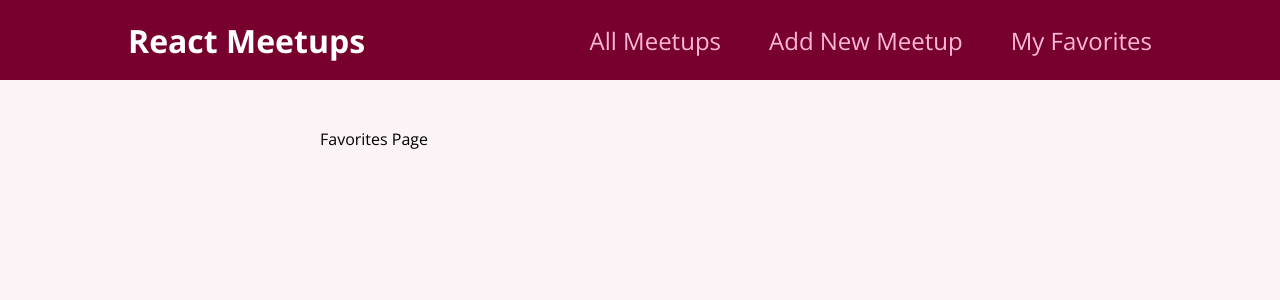
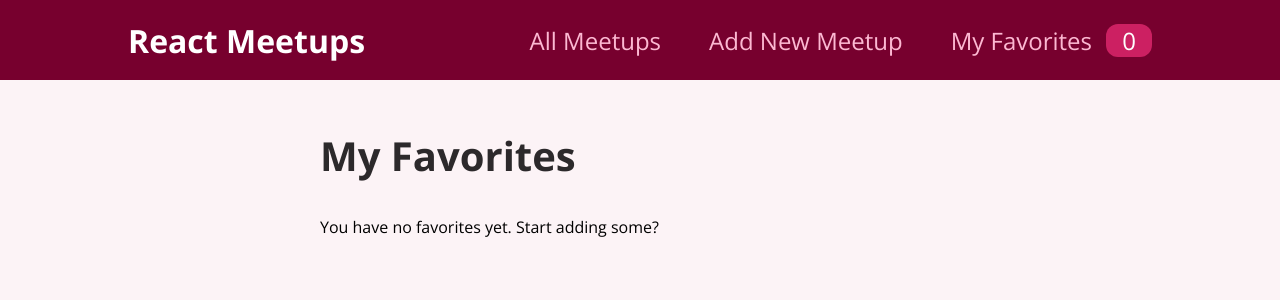
Before and after one commit to anaysoul/react-review, a React (Create React App) app: page /favorites in a window 1280 px wide. Shown: the top 300 px of the page. Built offline with nearby package versions, Linux system fonts and the light colour scheme.

Commit message:
more context usage

```diff
--- a/src/components/layout/MainNavigation.js
+++ b/src/components/layout/MainNavigation.js
@@ -1,8 +1,11 @@
 import { Link } from 'react-router-dom';
+import { useContext } from 'react';
 
 import classes from './MainNavigation.module.css';
+import FavoriteContext from '../../store/favorite-context';
 
 function MainNavigation() {
+  const favoritesCtx = useContext(FavoriteContext);
   return (
     <header className={classes.header}>
       <div className={classes.logo}>React Meetups</div>
@@ -15,7 +18,12 @@
             <Link to="/new-meetup">Add New Meetup</Link>
           </li>
           <li>
-            <Link to="/favorites">My Favorites</Link>
+            <Link to="/favorites">
+              My Favorites{' '}
+              <span className={classes.badge}>
+                {favoritesCtx.totalFavorites}
+              </span>
+            </Link>
           </li>
         </ul>
       </nav>
--- a/src/pages/Favorites.js
+++ b/src/pages/Favorites.js
@@ -1,5 +1,25 @@
+import { useContext } from 'react';
+
+import FavoriteContext from '../store/favorite-context';
+import MeetupList from '../components/meetups/MeetupList';
+
 function FavoritesPage() {
-  return <div>Favorites Page</div>;
+  const favoritesCtx = useContext(FavoriteContext);
+
+  let content;
+
+  if (favoritesCtx.totalFavorites === 0) {
+    content = <p>You have no favorites yet. Start adding some?</p>;
+  } else {
+    content = <MeetupList meetups={favoritesCtx.favorites} />;
+  }
+
+  return (
+    <section>
+      <h1>My Favorites</h1>
+      {content}
+    </section>
+  );
 }
 
 export default FavoritesPage;
```
